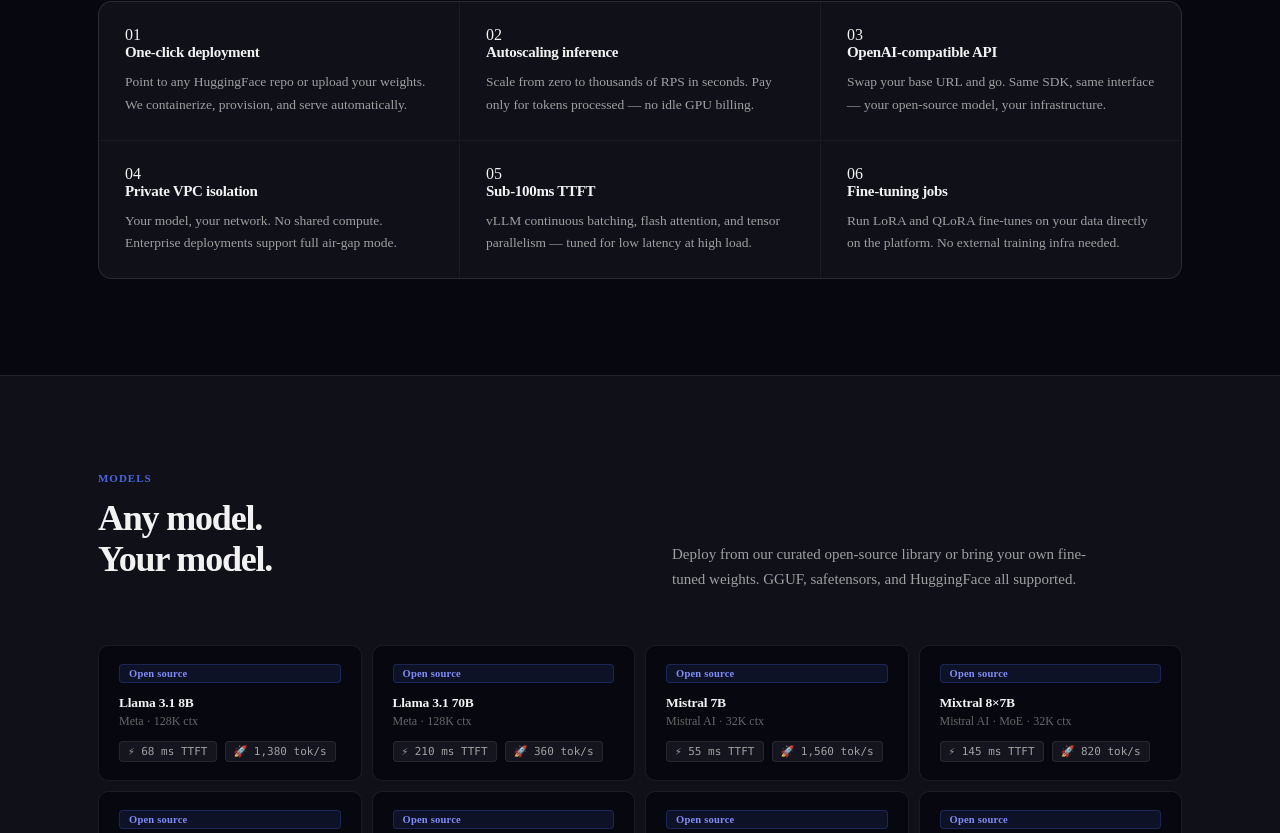
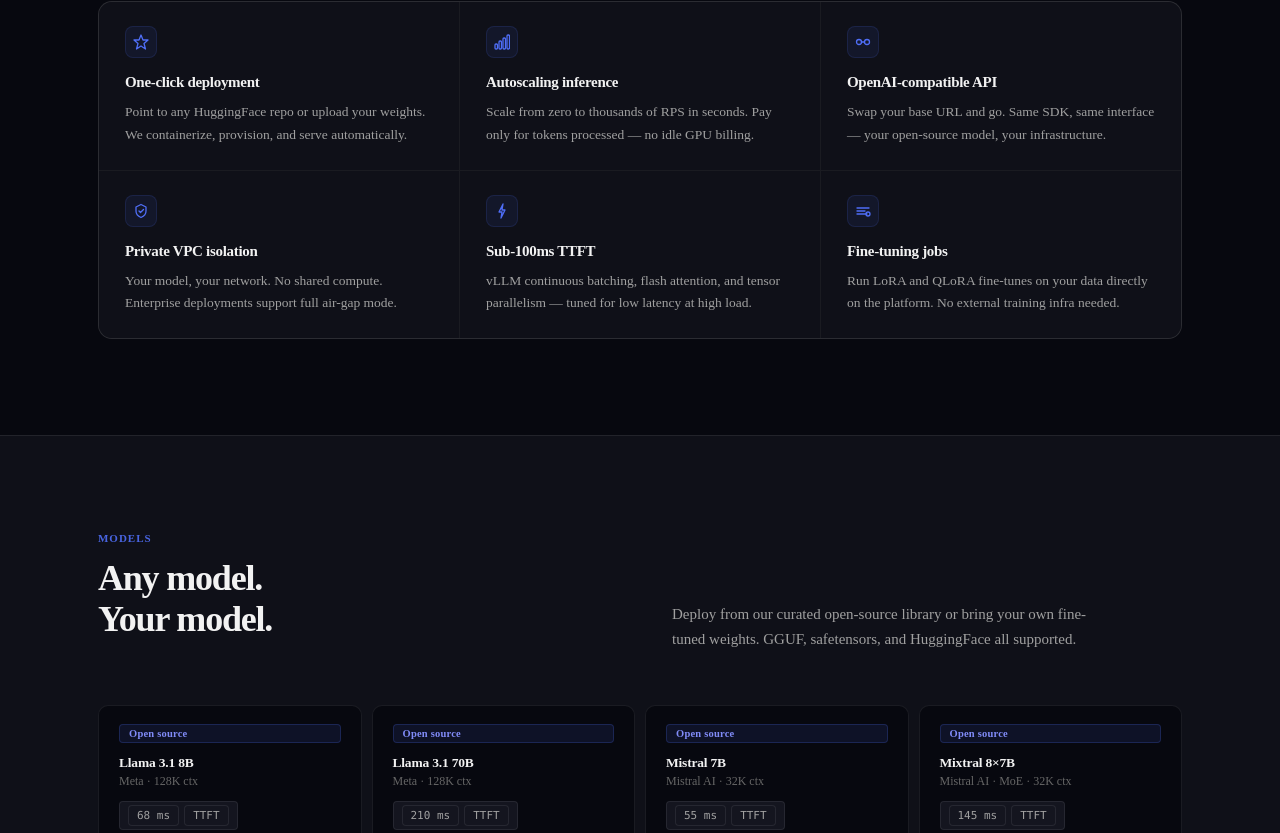
Before and after one commit to jlkdevelop/cloudach, a Next.js app: page / in a window 1280 px wide. Shown: the part 1107-1940 px from the top of the page. Built offline with nearby package versions, Linux system fonts and the light colour scheme.

Commit message:
feat(platform): SVG icon system for features, clean model stat chips, hover accents

```diff
--- a/components/Features.jsx
+++ b/components/Features.jsx
@@ -1,10 +1,65 @@
 const features = [
-  { num: '01', title: 'One-click deployment', desc: 'Point to any HuggingFace repo or upload your weights. We containerize, provision, and serve automatically.' },
-  { num: '02', title: 'Autoscaling inference', desc: 'Scale from zero to thousands of RPS in seconds. Pay only for tokens processed — no idle GPU billing.' },
-  { num: '03', title: 'OpenAI-compatible API', desc: 'Swap your base URL and go. Same SDK, same interface — your open-source model, your infrastructure.' },
-  { num: '04', title: 'Private VPC isolation', desc: 'Your model, your network. No shared compute. Enterprise deployments support full air-gap mode.' },
-  { num: '05', title: 'Sub-100ms TTFT', desc: 'vLLM continuous batching, flash attention, and tensor parallelism — tuned for low latency at high load.' },
-  { num: '06', title: 'Fine-tuning jobs', desc: 'Run LoRA and QLoRA fine-tunes on your data directly on the platform. No external training infra needed.' },
+  {
+    icon: (
+      <svg width="16" height="16" viewBox="0 0 16 16" fill="none">
+        <path d="M8 1L10 6H15L11 9.5L12.5 15L8 12L3.5 15L5 9.5L1 6H6L8 1Z" stroke="currentColor" strokeWidth="1.3" strokeLinejoin="round"/>
+      </svg>
+    ),
+    title: 'One-click deployment',
+    desc: 'Point to any HuggingFace repo or upload your weights. We containerize, provision, and serve automatically.',
+  },
+  {
+    icon: (
+      <svg width="16" height="16" viewBox="0 0 16 16" fill="none">
+        <rect x="1" y="10" width="2.5" height="5" rx="1" stroke="currentColor" strokeWidth="1.3"/>
+        <rect x="5" y="7" width="2.5" height="8" rx="1" stroke="currentColor" strokeWidth="1.3"/>
+        <rect x="9" y="4" width="2.5" height="11" rx="1" stroke="currentColor" strokeWidth="1.3"/>
+        <rect x="13" y="1" width="2.5" height="14" rx="1" stroke="currentColor" strokeWidth="1.3"/>
+      </svg>
+    ),
+    title: 'Autoscaling inference',
+    desc: 'Scale from zero to thousands of RPS in seconds. Pay only for tokens processed — no idle GPU billing.',
+  },
+  {
+    icon: (
+      <svg width="16" height="16" viewBox="0 0 16 16" fill="none">
+        <circle cx="4" cy="8" r="2.5" stroke="currentColor" strokeWidth="1.3"/>
+        <circle cx="12" cy="8" r="2.5" stroke="currentColor" strokeWidth="1.3"/>
+        <path d="M6.5 8H9.5" stroke="currentColor" strokeWidth="1.3" strokeLinecap="round"/>
+      </svg>
+    ),
+    title: 'OpenAI-compatible API',
+    desc: 'Swap your base URL and go. Same SDK, same interface — your open-source model, your infrastructure.',
+  },
+  {
+    icon: (
+      <svg width="16" height="16" viewBox="0 0 16 16" fill="none">
+        <path d="M8 1.5L13 4V8C13 11 10.5 13.5 8 14.5C5.5 13.5 3 11 3 8V4L8 1.5Z" stroke="currentColor" strokeWidth="1.3" strokeLinejoin="round"/>
+        <path d="M6 8L7.5 9.5L10.5 6.5" stroke="currentColor" strokeWidth="1.3" strokeLinecap="round" strokeLinejoin="round"/>
+      </svg>
+    ),
+    title: 'Private VPC isolation',
+    desc: 'Your model, your network. No shared compute. Enterprise deployments support full air-gap mode.',
+  },
+  {
+    icon: (
+      <svg width="16" height="16" viewBox="0 0 16 16" fill="none">
+        <path d="M9 1L5 9H8L7 15L11 7H8L9 1Z" stroke="currentColor" strokeWidth="1.3" strokeLinecap="round" strokeLinejoin="round"/>
+      </svg>
+    ),
+    title: 'Sub-100ms TTFT',
+    desc: 'vLLM continuous batching, flash attention, and tensor parallelism — tuned for low latency at high load.',
+  },
+  {
+    icon: (
+      <svg width="16" height="16" viewBox="0 0 16 16" fill="none">
+        <path d="M2 5H14M2 8H10M2 11H12" stroke="currentColor" strokeWidth="1.3" strokeLinecap="round"/>
+        <circle cx="13" cy="11" r="2" stroke="currentColor" strokeWidth="1.3"/>
+      </svg>
+    ),
+    title: 'Fine-tuning jobs',
+    desc: 'Run LoRA and QLoRA fine-tunes on your data directly on the platform. No external training infra needed.',
+  },
 ]
 
 export default function Features() {
@@ -19,8 +74,8 @@
       </div>
       <div className="feat-grid">
         {features.map(f => (
-          <div className="feat" key={f.num}>
-            <div className="feat-num">{f.num}</div>
+          <div className="feat" key={f.title}>
+            <div className="feat-icon">{f.icon}</div>
             <h3>{f.title}</h3>
             <p>{f.desc}</p>
           </div>
--- a/components/Models.jsx
+++ b/components/Models.jsx
@@ -100,10 +100,11 @@
               <p>{m.sub}</p>
               {m.ttft && (
                 <div className="mbench">
-                  <span title="Time to First Token p50">⚡ {m.ttft} TTFT</span>
-                  <span title="Throughput tokens/sec">🚀 {m.tps}</span>
+                  <span title="Time to First Token p50"><span className="mbench-val">{m.ttft}</span><span className="mbench-lbl">TTFT</span></span>
+                  <span title="Throughput tokens/sec"><span className="mbench-val">{m.tps}</span><span className="mbench-lbl">tok/s</span></span>
                 </div>
               )}
+              <div className="mcard-deploy">Deploy →</div>
             </div>
           ))}
         </div>
```
